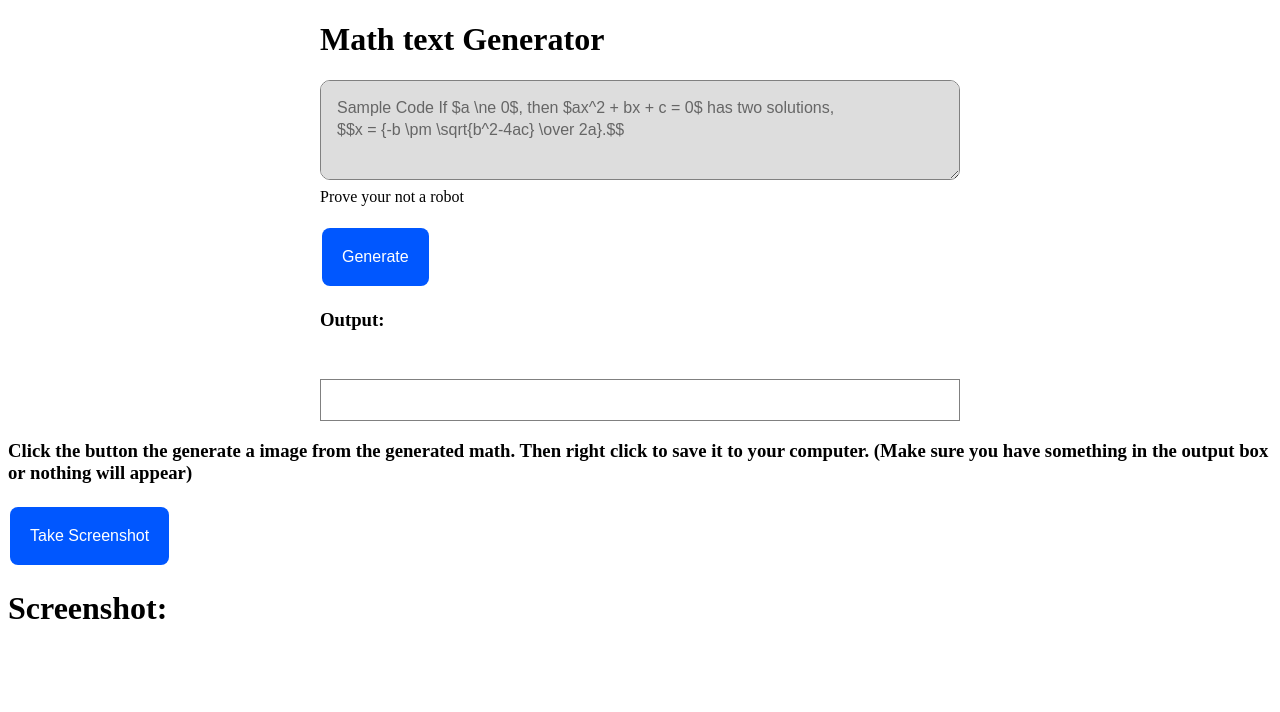
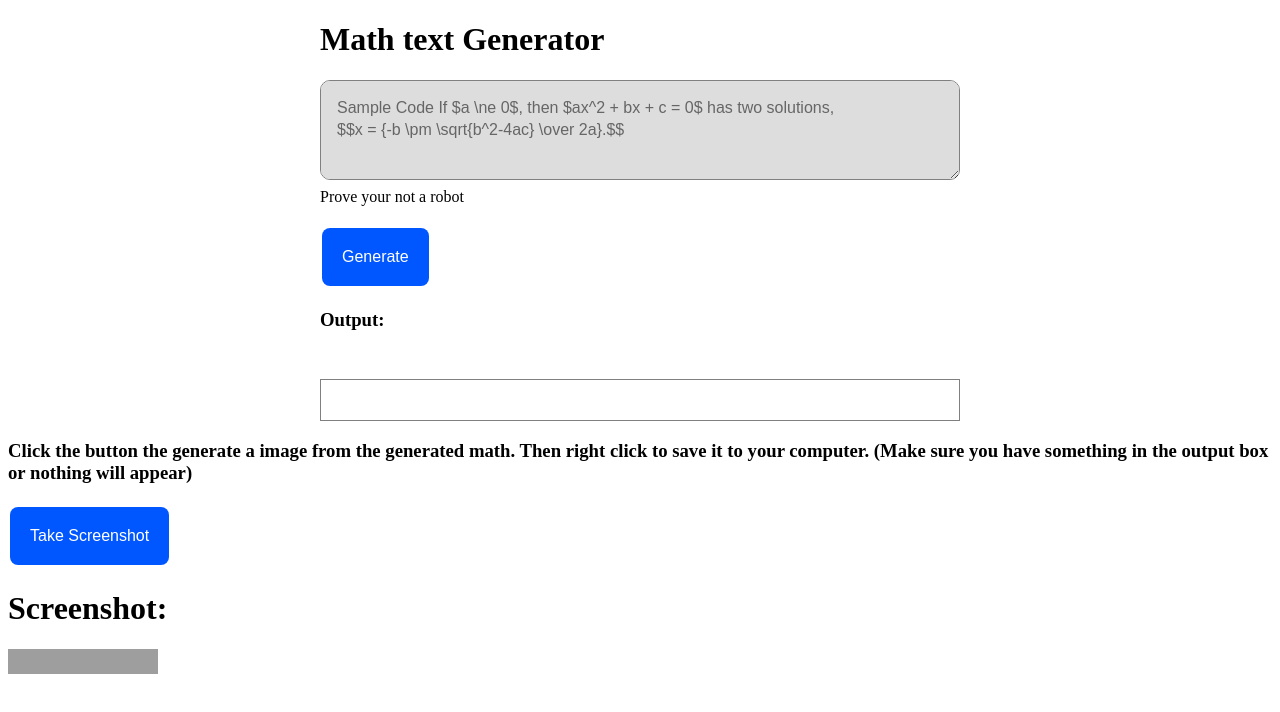
Before and after one commit to dismal002/ezmathgenerator, a plain HTML site: page index.html in a window 1280 px wide. Drawn offline with nearby package versions, Linux system fonts and the light colour scheme; grey boxes are pictures that could not be loaded.

Commit message:
Update index.html

```diff
--- a/index.html
+++ b/index.html
@@ -152,7 +152,7 @@ $$x = {-b \pm \sqrt{b^2-4ac} \over 2a}.$$
                 })
         }
     </script>
-
+<a href="https://github.com/trehousecomicsDev/ezmathgenerator"><img src="https://ezmathgenerator.dismalbread4106.repl.co/open-source-150x25.png" alt="HTML tutorial" style="width:150px;height:25px;"></a>
 </body>
 
 </html>
```
